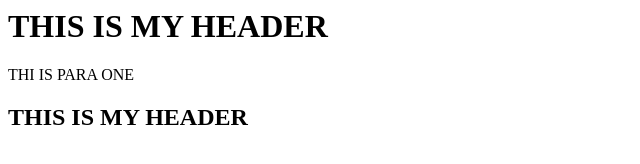
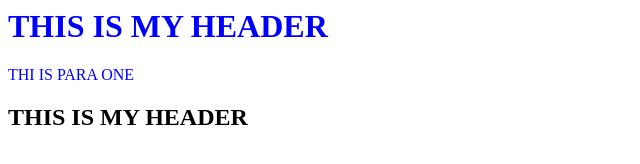
Before and after one commit to codorhythm/SshRemoteReppo, a plain HTML site: page index.html in a window 1280 px wide. Shown: the whole page, without its empty margins (0-640 px from the left). Drawn offline with Linux system fonts and the light colour scheme.

Commit message:
Added STYLE tag per review comments

```diff
--- a/index.html
+++ b/index.html
@@ -2,6 +2,10 @@
 
     <!-- please use CSS style tags here -->
 <HEAD>
+	<STYLE>
+		H1 {color:blue; font-sze:300%}
+		p  {color:blue}
+	</STYLE>
 </HEAD>
 
 <BODY>
```
